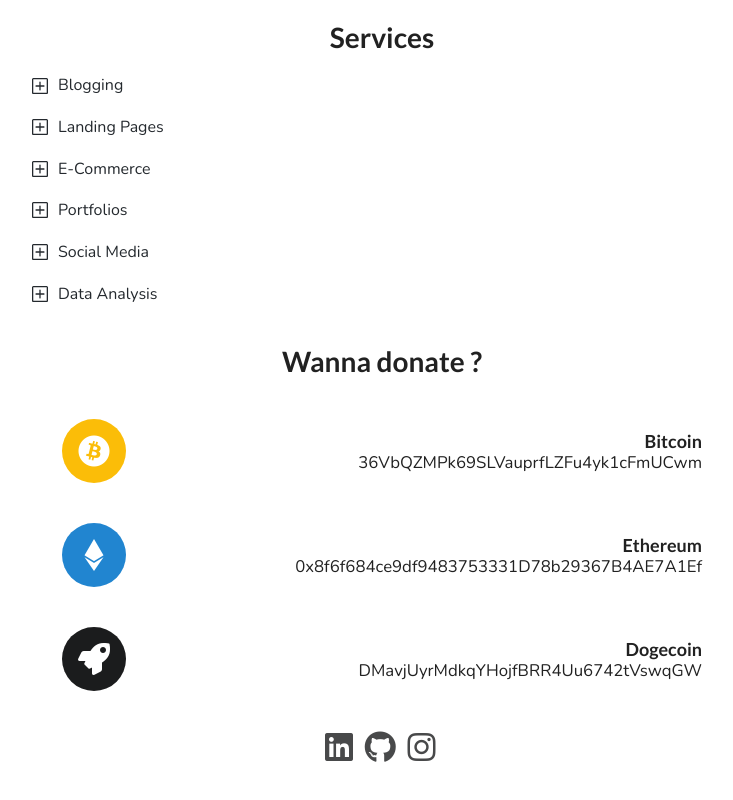
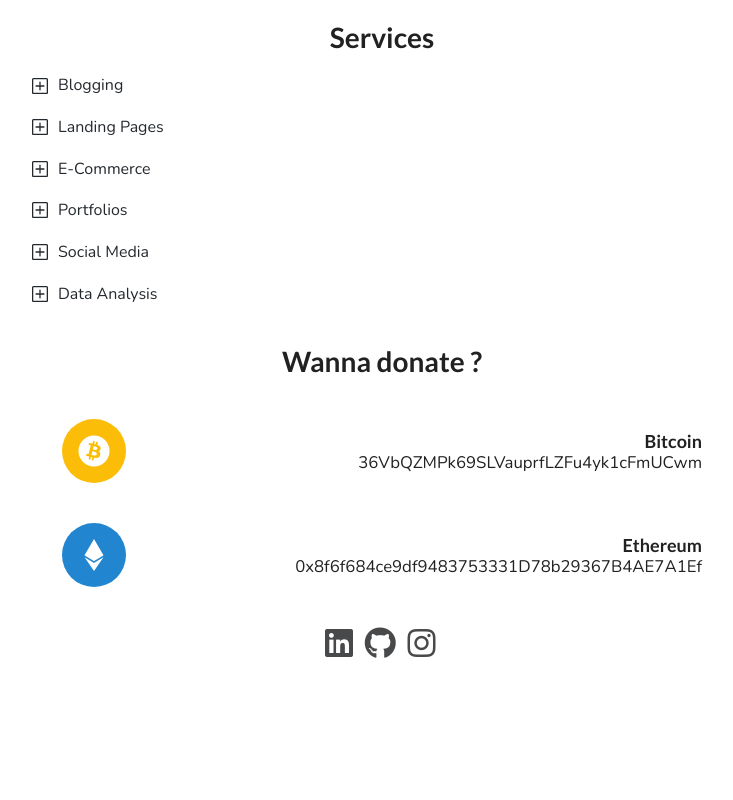
Before and after one commit to chris-av/portfolio-react, a React (Create React App) app: page / in a window 1280 px wide. Shown: the part 755-1555 px from the top of the page, without its empty margins (258-991 px from the left). After the commit the page ends 1479 px from the top, so only its background shows below. Built offline with nearby package versions, Linux system fonts and the light colour scheme.

Commit message:
remove dogecoin lol

```diff
--- a/src/components/Cryptos/Cryptos.jsx
+++ b/src/components/Cryptos/Cryptos.jsx
@@ -94,15 +94,6 @@ const Cryptos = () => {
         </div>
       </div>
 
-      <div className={styles['crypto-container']}>
-        <div className={useClass.doge}>{copyDogeSuccess}</div>
-        <i className={`rocket ${determineIconSize()} icon black inverted circular`} onClick={() => handleCopy('doge')}></i>
-        <div className={styles['crypto-label']}>
-          <h3>Dogecoin</h3>
-          <span>{walletAddress.doge}</span>
-        </div>
-      </div>
-
     </div>
   )
 }
```
